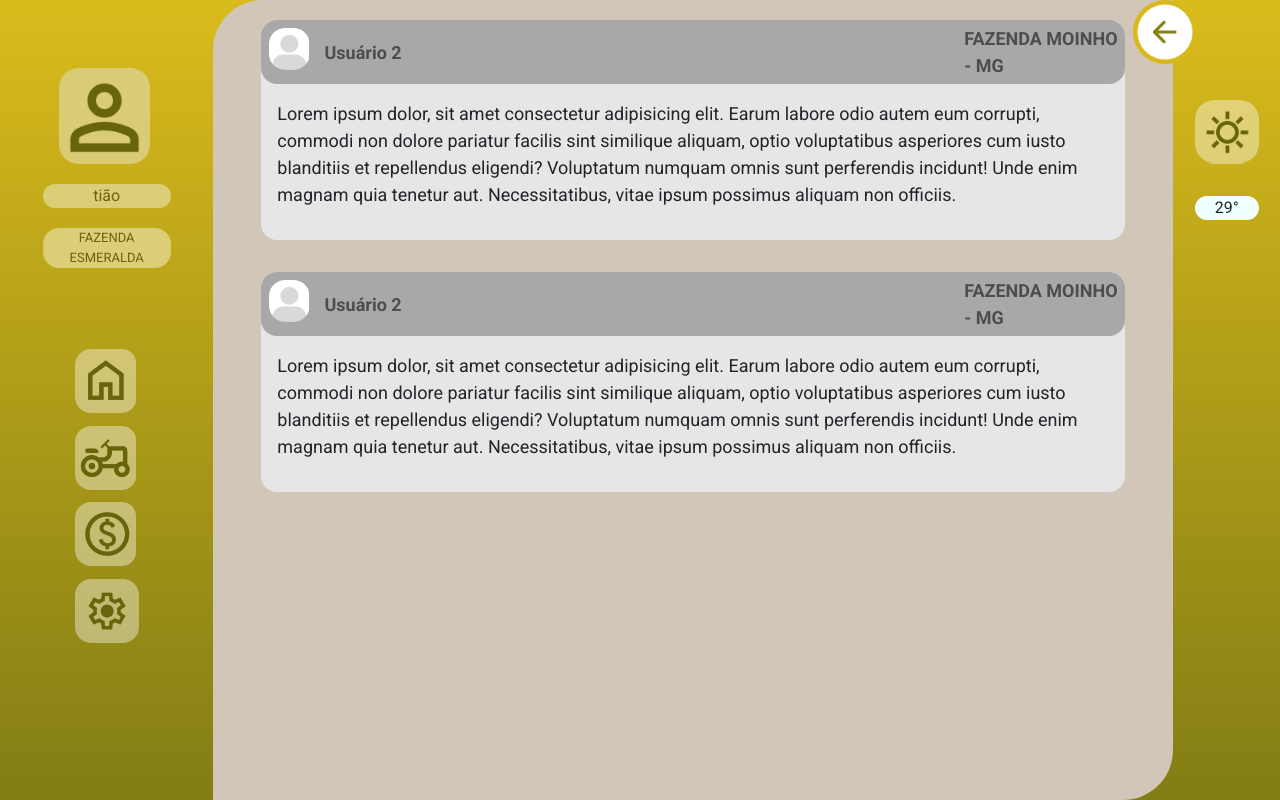
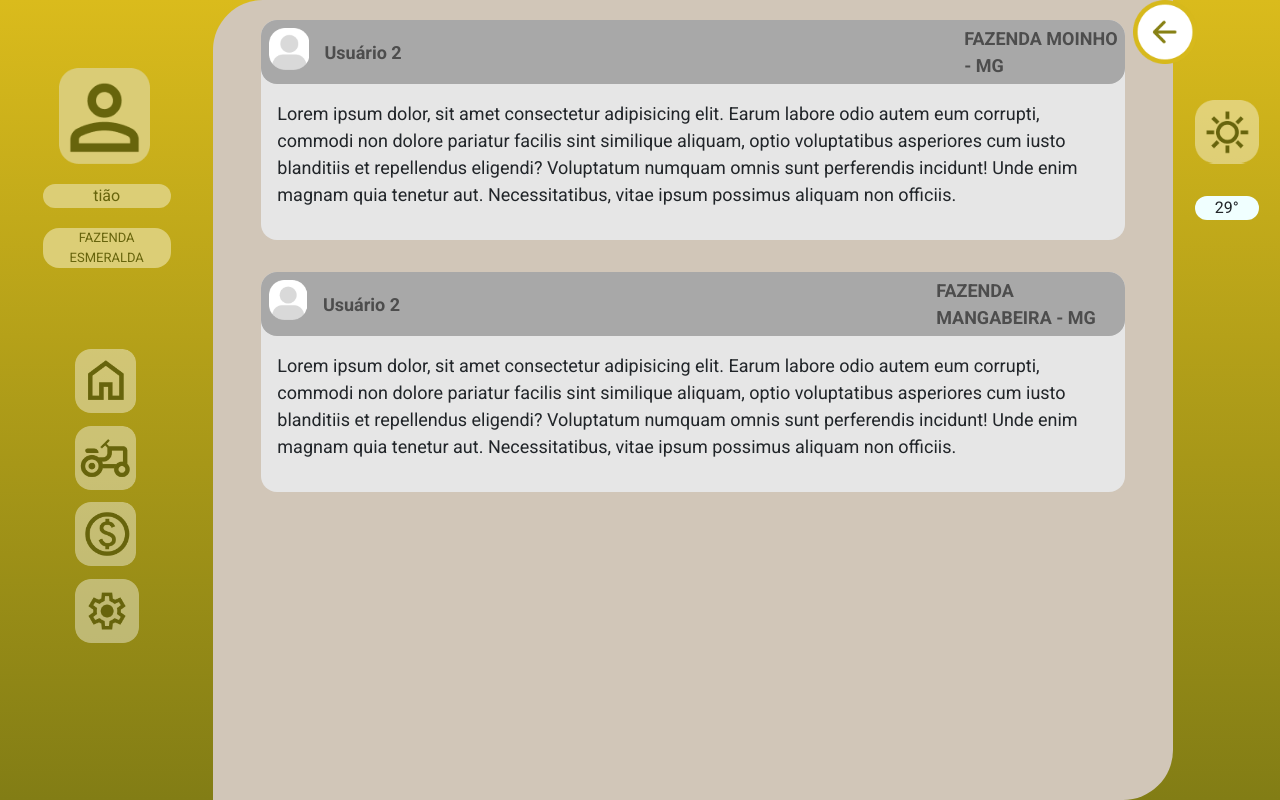
Before and after one commit to ICEI-PUC-Minas-PMV-SI/pmv-si-2024-1-pe1-t6-si_t6_app_web_1osem2024_gp05, a plain HTML site: page src/index.html in a window 1280 px wide. Drawn offline with nearby package versions, Linux system fonts and the light colour scheme.

Commit message:
Update index.html

```diff
--- a/src/index.html
+++ b/src/index.html
@@ -83,7 +83,7 @@
                                     Usuário 2
                                 </div>
                                 <div class="fazenda_perfil">
-                                    FAZENDA MOINHO - MG
+                                    FAZENDA MANGABEIRA - MG
                                 </div>
                             </span>
                             <span class="post">
```
